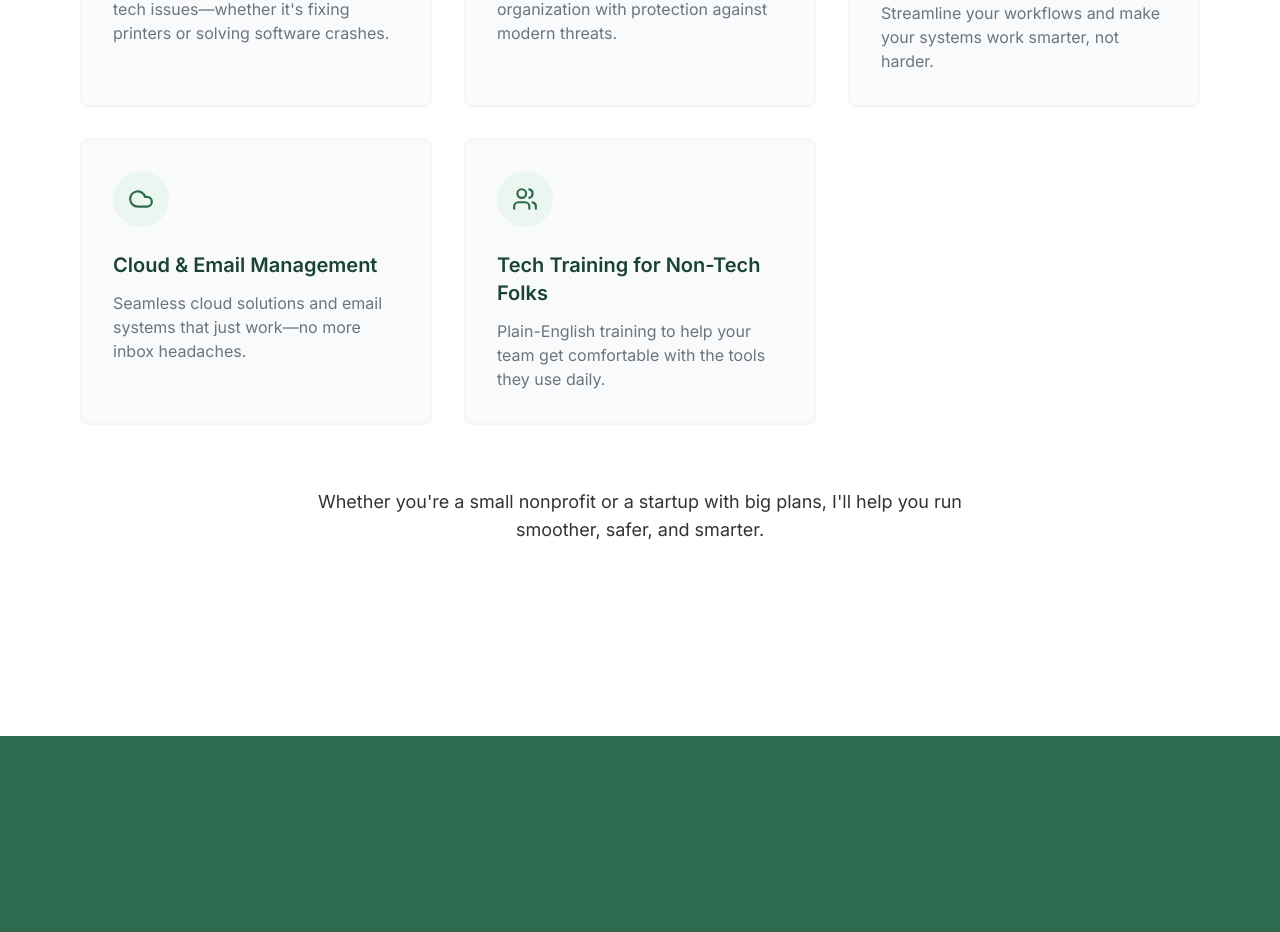
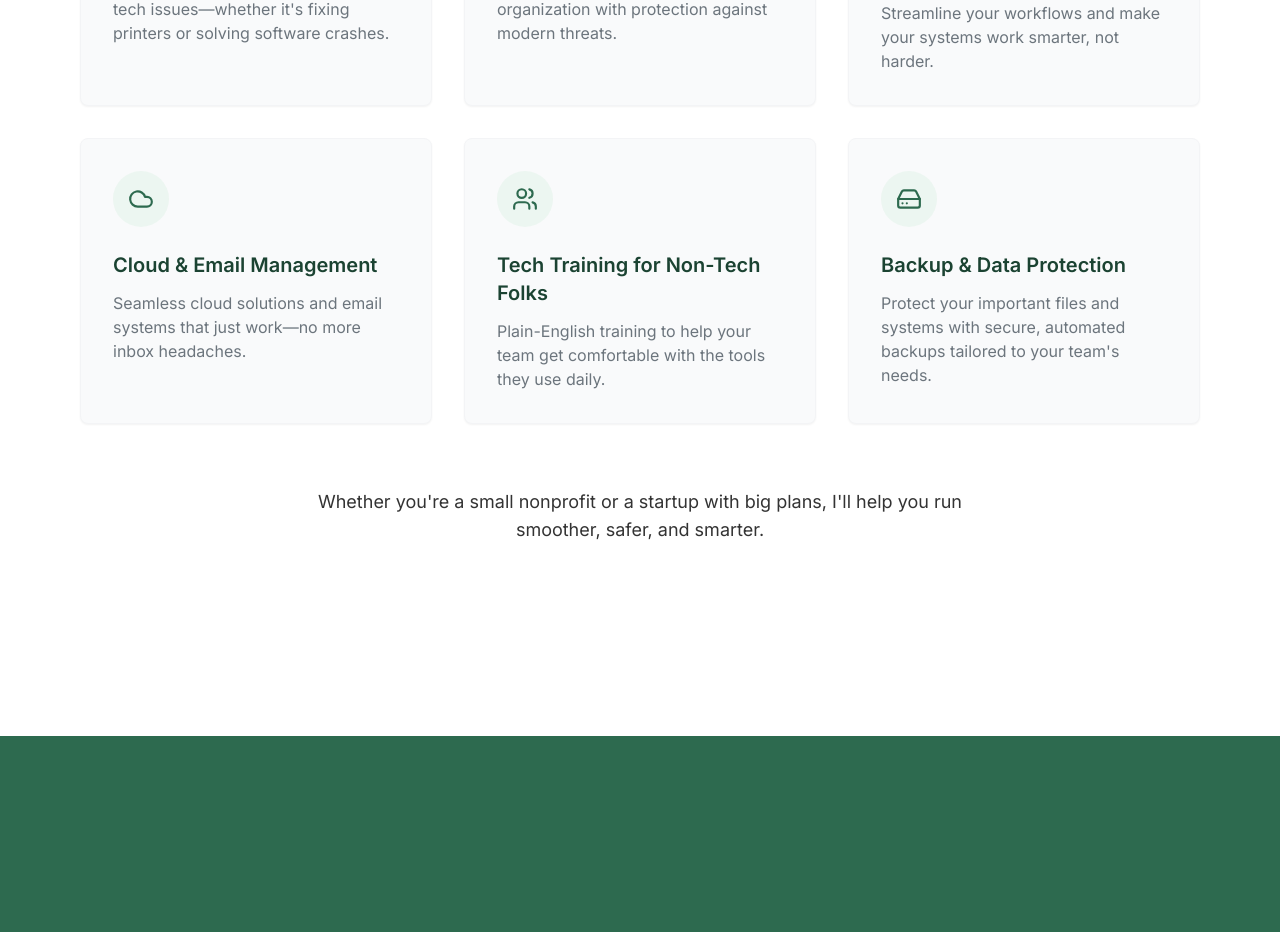
Before and after one commit to sonofamort/lextek-tech-solutions-partner, a React (Vite) app: page / in a window 1280 px wide. Shown: the part 1356-2288 px from the top of the page. Built offline with nearby package versions, Linux system fonts and the light colour scheme.

Commit message:
Add new service to "What I Do" section
Adds a new service box to the "What I Do" section.

```diff
--- a/src/components/WhatIDo.tsx
+++ b/src/components/WhatIDo.tsx
@@ -1,6 +1,6 @@
 
 import React, { useEffect, useRef } from 'react';
-import { Laptop, Shield, Zap, Cloud, Users } from 'lucide-react';
+import { Laptop, Shield, Zap, Cloud, Users, HardDrive } from 'lucide-react';
 
 const services = [
   {
@@ -32,6 +32,12 @@ const services = [
     title: "Tech Training for Non-Tech Folks",
     description: "Plain-English training to help your team get comfortable with the tools they use daily.",
     icon: Users,
+  },
+  {
+    id: 6,
+    title: "Backup & Data Protection",
+    description: "Protect your important files and systems with secure, automated backups tailored to your team's needs.",
+    icon: HardDrive,
   },
 ];
 
@@ -78,7 +84,7 @@ const WhatIDo = () => {
             <div
               key={service.id}
               ref={(el) => (serviceRefs.current[index] = el)}
-              className={`animate-on-scroll stagger-${index % 5 + 1} bg-gray-50 rounded-lg p-8 shadow-sm hover:shadow-md transition-all hover:translate-y-[-5px] border border-gray-100`}
+              className={`animate-on-scroll stagger-${index % 6 + 1} bg-gray-50 rounded-lg p-8 shadow-sm hover:shadow-md transition-all hover:translate-y-[-5px] border border-gray-100`}
             >
               <div className="w-14 h-14 flex items-center justify-center rounded-full bg-lextek-accent/20 text-lextek-primary mb-6">
                 <service.icon size={26} />
```
